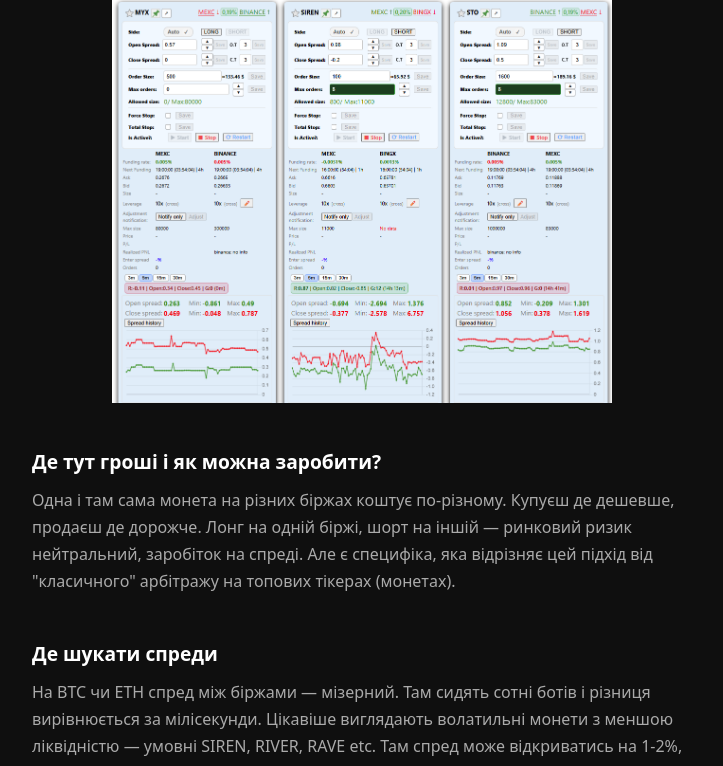
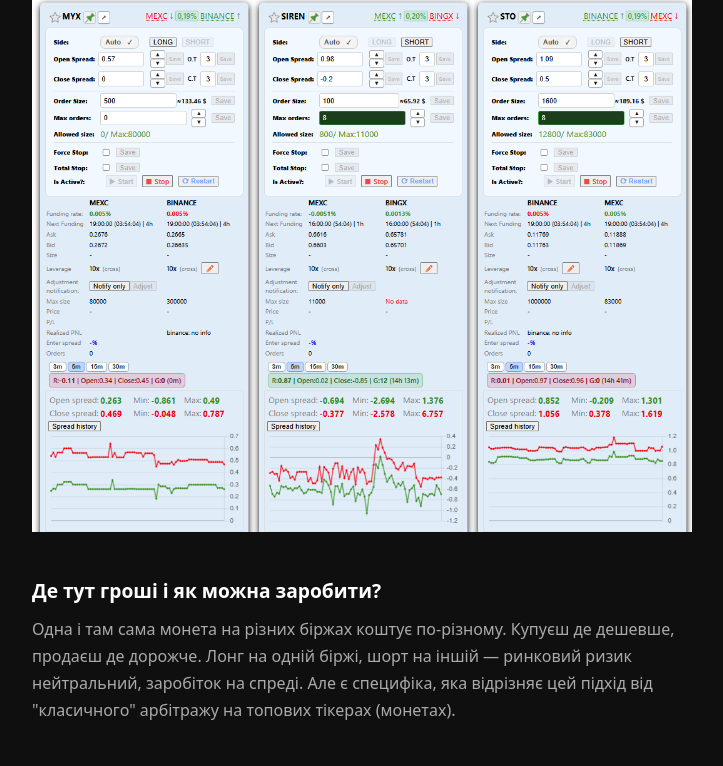
Before and after one commit to arbitterminal/arbitterminal.github.io, a plain HTML site: page index.html in a window 1280 px wide. Shown: the top 766 px of the page, without its empty margins (278-1001 px from the left). Drawn offline with Linux system fonts and the light colour scheme.

Commit message:
Update index.html

```diff
--- a/index.html
+++ b/index.html
@@ -43,7 +43,7 @@
   </style>
 </head>
 <body>
-<center><img src="arbitterminal.png" width="500"></center>
+<center><img src="arbitterminal.png" width="660"></center>
 <!-- HERO -->
 <section class="about">
 <h2>Де тут гроші і як можна заробити?</h2>
```
